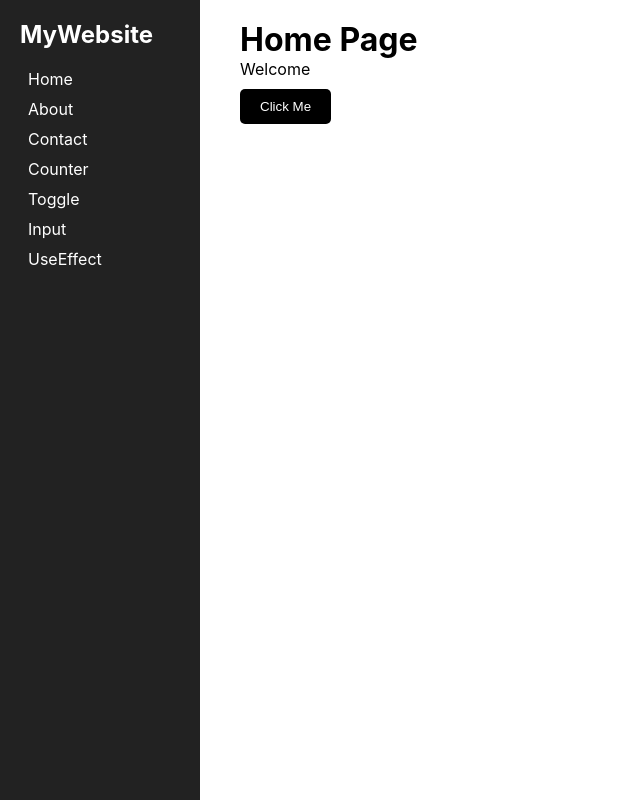
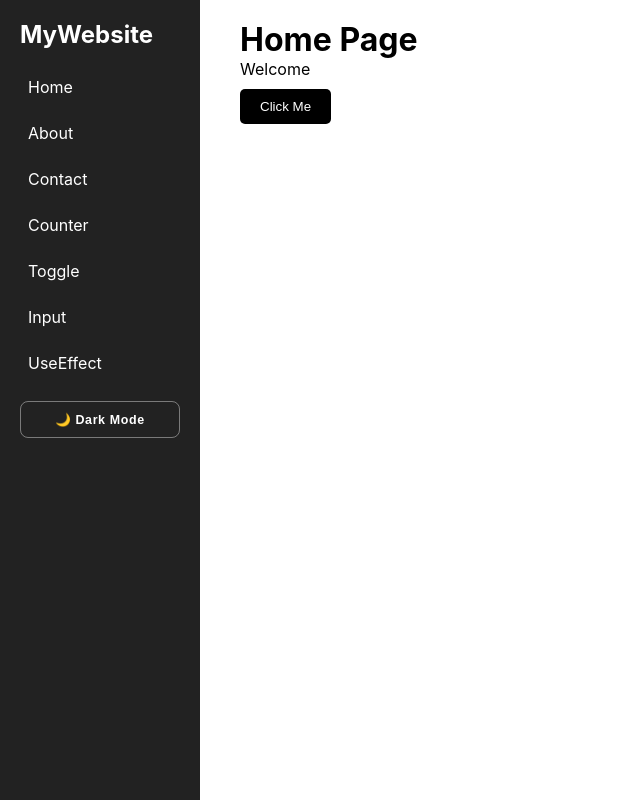
Before and after one commit to harambutt01/React-Projects, a React (Create React App) app: page / in a window 1280 px wide. Shown: the whole page, without its empty margins (0-640 px from the left). Built offline with nearby package versions, Linux system fonts and the light colour scheme.

Commit message:
feat: implement global theme management using React Context API
- Created ThemeContext with custom useTheme hook
- Added ThemeProvider with light/dark toggle
- Persisted theme in localStorage
- Optimized re-renders with useMemo and useCallback
- Integrated toggle button in Navbar

```diff
--- a/src/App.jsx
+++ b/src/App.jsx
@@ -1,5 +1,4 @@
 import { BrowserRouter, Routes, Route } from "react-router-dom";
-import { useEffect, useState } from "react";
 
 import Navbar from "./components/Navbar";
 import Home from "./components/Home";
@@ -10,35 +9,28 @@ import Toggle from "./components/toggle/Toggle.jsx";
 import Input from "./components/Input";
 import UseEffect from "./components/UseEffect";
 
-import { ThemeContext } from "./components/ThemeContext";
+import { ThemeProvider } from "./components/ThemeContext"; // ← sirf yeh badla
 
 function App() {
-  const [theme, setTheme] = useState("light");
-
-  useEffect(() => {
-    document.body.style.background = theme === "light" ? "#ffffff" : "#1e1e1e";
-    document.body.style.color = theme === "light" ? "#000" : "#fff";
-  }, [theme]);
-
   return (
     <BrowserRouter>
-      <ThemeContext.Provider value={{ theme, setTheme }}>
+      <ThemeProvider> {/* ← pehle ThemeContext.Provider tha, ab ThemeProvider hai */}
 
         <Navbar />
 
         <div style={{ marginLeft: "220px", padding: "20px" }}>
           <Routes>
-            <Route path="/" element={<Home />} />
-            <Route path="/about" element={<About />} />
-            <Route path="/contact" element={<Contact />} />
-            <Route path="/counter" element={<Counter />} />
-            <Route path="/toggle" element={<Toggle />} />
-            <Route path="/input" element={<Input />} />
+            <Route path="/"          element={<Home />}      />
+            <Route path="/about"     element={<About />}     />
+            <Route path="/contact"   element={<Contact />}   />
+            <Route path="/counter"   element={<Counter />}   />
+            <Route path="/toggle"    element={<Toggle />}    />
+            <Route path="/input"     element={<Input />}     />
             <Route path="/useeffect" element={<UseEffect />} />
           </Routes>
         </div>
 
-      </ThemeContext.Provider>
+      </ThemeProvider>
     </BrowserRouter>
   );
 }
--- a/src/components/Navbar.css
+++ b/src/components/Navbar.css
@@ -5,11 +5,11 @@
   background-color: #222;
   color: white;
   padding: 20px;
-
   position: fixed;
   top: 0;
   left: 0;
-box-sizing: border-box;
+  box-sizing: border-box;
+
 }
 
 /* Logo */
@@ -22,7 +22,6 @@ box-sizing: border-box;
   list-style: none;
   padding: 0;
   margin: 0;
-
   display: flex;
   flex-direction: column;
   gap: 10px;
@@ -35,6 +34,7 @@ box-sizing: border-box;
   padding: 8px;
   border-radius: 5px;
   transition: 0.3s;
+  display: block;
 }
 
 /* Hover effect */
@@ -42,3 +42,27 @@ box-sizing: border-box;
   color: #00bcd4;
   background-color: rgba(255, 255, 255, 0.1);
 }
+.theme-btn-wrapper {
+  margin-top: auto;
+  padding-top: 20px;
+}
+
+.theme-btn {
+  background: transparent;
+  border: 1.5px solid rgba(255, 255, 255, 0.4);
+  border-radius: 8px;
+  padding: 10px 12px;
+  cursor: pointer;
+  font-size: 0.78rem;
+  font-weight: 600;
+  color: white;
+  width: 100%;
+  text-align: center;
+  letter-spacing: 0.05em;
+  transition: all 0.2s ease;
+}
+
+.theme-btn:hover {
+  background-color: rgba(255, 255, 255, 0.1);
+  border-color: white;
+}
--- a/src/components/Navbar.jsx
+++ b/src/components/Navbar.jsx
@@ -1,7 +1,10 @@
 import { Link } from "react-router-dom";
+import { useTheme } from "./ThemeContext";
 import "./Navbar.css";
 
 function Navbar() {
+  const { isDark, toggleTheme } = useTheme();
+
   return (
     <nav className="navbar">
       <h2 className="logo">MyWebsite</h2>
@@ -15,6 +18,13 @@ function Navbar() {
         <li><Link to="/input">Input</Link></li>
         <li><Link to="/useeffect">UseEffect</Link></li>
       </ul>
+      <div className="theme-btn-wrapper">
+  <button onClick={toggleTheme} className="theme-btn">
+    {isDark ? "☀️ Light Mode" : "🌙 Dark Mode"}
+  </button>
+</div>
+
+
     </nav>
   );
 }
--- a/src/components/ThemeContext.jsx
+++ b/src/components/ThemeContext.jsx
@@ -1,3 +1,58 @@
-import { createContext } from "react";
+import { createContext, useContext, useState, useCallback, useMemo, useEffect } from "react";
 
-export const ThemeContext = createContext();
+const STORAGE_KEY = "app_theme";
+const LIGHT = "light";
+const DARK  = "dark";
+
+// 1. Context banaya
+export const ThemeContext = createContext(null);
+
+// 2. Custom Hook — kisi bhi component mein use karo
+export const useTheme = () => {
+  const context = useContext(ThemeContext);
+  if (!context) {
+    throw new Error("useTheme must be used within a <ThemeProvider>");
+  }
+  return context;
+};
+
+// 3. Provider — state + localStorage + toggle sab yahan hai
+export const ThemeProvider = ({ children }) => {
+
+  const [theme, setTheme] = useState(() => {
+    try {
+      const stored = localStorage.getItem(STORAGE_KEY);
+      return stored === DARK ? DARK : LIGHT;
+    } catch {
+      return LIGHT;
+    }
+  });
+
+  // localStorage mein save karo
+  useEffect(() => {
+    try {
+      localStorage.setItem(STORAGE_KEY, theme);
+      document.body.style.background = theme === LIGHT ? "#ffffff" : "#1e1e1e";
+      document.body.style.color      = theme === LIGHT ? "#000000" : "#ffffff";
+    } catch {
+      console.warn("localStorage unavailable.");
+    }
+  }, [theme]);
+
+  // useCallback — stable reference, re-render nahi hoga
+  const toggleTheme = useCallback(() => {
+    setTheme((prev) => (prev === LIGHT ? DARK : LIGHT));
+  }, []);
+
+  // useMemo — sirf theme change hone par naya object banega
+  const contextValue = useMemo(
+    () => ({ theme, toggleTheme, isDark: theme === DARK }),
+    [theme, toggleTheme]
+  );
+
+  return (
+    <ThemeContext.Provider value={contextValue}>
+      {children}
+    </ThemeContext.Provider>
+  );
+};
```
